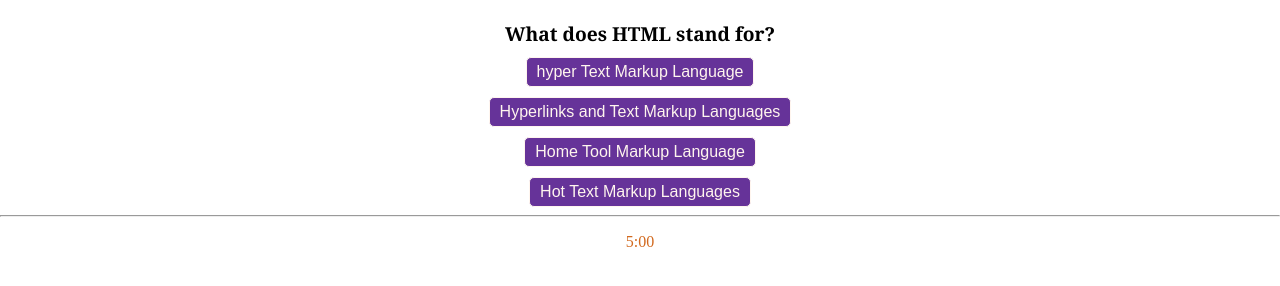
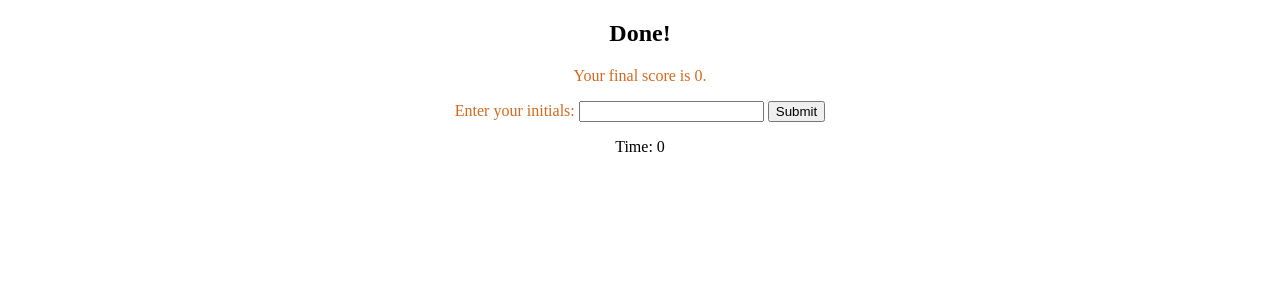
Before and after one commit to ckangkolo16/quizhomework, a plain HTML site: page index.html in a window 1280 px wide. Both pictures are taken after a click on the button "Start Quiz". Drawn offline with Linux system fonts and the light colour scheme.

Commit message:
created Score display, restructured question format, refactored startquiz, startquestion and checkanswer functions

```diff
--- a/index.html
+++ b/index.html
@@ -13,34 +13,46 @@
 
 
   <div id="container">
+    <div class="firstScreen" id="start"  >
         <button id="startBtn" class="btn" >Start Quiz</button>
       </div>
 
 
     <div id="quiz">
-      <div id="questionsEl" class="hide"></div>
+
+      <div id="questionsEl" class="hide">
+      <h2 id="titleEl"></h2>
+
+       <div id="choicesEl" class="choices">
 
 
-      <div id="choicesEl">
-        <button class="choice" id="choice1" onclick="checkAnswer ('choice1')"></button>
-        <div></div>
-        <button class="choice" id="choice2" onclick="checkAnswer ('choice2')"></button>
-        <div></div>
-        <button class="choice" id="choice3" onclick="checkAnswer ('choice3')"></button>
-        <div></div>
-        <button class="choice" id="choice4" onclick="checkAnswer ('choice4')"></button>
+      </div>
 
-        <hr>
 
-      </div>
+
+
+
+
+
     </div>
 
 
-    <div id="timer"> <p>5:00</p></div>
-    <div id="scoreContainer"></div>
+
+     <div id="scoreContainer" class="hide">
+        <h2>Done!</h2>
+        <p>Your final score is <span id="finalScore"></span>.</p>
+        <p>
+          Enter your initials: <input type="text" id="initials" max="3" />
+          <button id="submitbtn">Submit</button>
+        </p>
+      </div>
+
+
+    <div class="timer">Time: <span id="timer">0</span></div>
+
     <div id="feedback" class="feedback hide"></div>
 
-
+</div>
 
     <script src="script.js"></script>
 </body>
--- a/script.js
+++ b/script.js
@@ -1,339 +1,287 @@
 //elements for questions screen
 let start = document.getElementById("startBtn");
-let quiz = document.getElementById('quiz');
+let quiz = document.getElementById("quiz");
 let questionsEl = document.getElementById("questionsEl");
+let timerEl = document.getElementById("timer");
+let choicesEl = document.getElementById("choicesEl");
+//feedback right wrong answer (if else statements)
+let feedback = document.getElementById("feedback");
+let submitbtn = document.getElementById("submitbtn");
 
-let choicesEl = document.getElementById("choicesEl");
+//end screen
+let intialsElement = document.getElementById("initials");
 
-let choice1 = document.getElementById('choice1');
-let choice2 = document.getElementById('choice2');
-let choice3 = document.getElementById('choice3');
-let choice4 = document.getElementById('choice4');
-let timerID = document.getElementById('timer');
-let scoreDis = document.getElementById('scoreContainer')
+let runningQuestion = 0;
+
+let timerId;
+
+let score = 0;
 
 let questions = [
   {
-
     question: "What does HTML stand for?",
-        choice1: "hyper Text Markup Language",
-        choice2: "Hyperlinks and Text Markup Languages",
-        choice3: "Home Tool Markup Language",
-        choice4: "Hot Text Markup Languages",
-        correct: "choice1"
-
+    choices: [
+      "hyper Text Markup Language",
+      "Hyperlinks and Text Markup Languages",
+      "Home Tool Markup Language",
+      "Hot Text Markup Languages",
+    ],
+    correct: "hyper Text Markup Language",
   },
   {
-
     question: "Inside which HTML element do we put the JavaScript? ",
-        choice1: "<script> ",
-        choice2: "<js> ",
-        choice3: "<javascript> ",
-        choice4: "<scripting> ",
-        correct: "choice1 "
-
+    choices: ["<script> ", "<js> ", "<javascript> ", "<scripting> "],
+    correct: "<script> ",
   },
   {
+    question:
+      'What is the correct JavaScript syntax to change the content of the HTML element?  <p id="demo">This is a demonstration.</p>',
 
-        question: "What is the correct JavaScript syntax to change the content of the HTML element?  <p id=\"demo\">This is a demonstration.</p>",
-
-        choice1: " document.getElementByName(\"p\").innerHTML=\"Hello World!\"",
-        choice2: "document.getElement(\"p\").innerHTML =\"Hello World!\" ",
-        choice3: "#demo.innerHTML=\"Hello World!;",
-        choice4: "document.getElementById(\"demo\").innerHTML=\"Hello World!\"",
-        correct: "choice4 "
-
+    choices: [
+      ' document.getElementByName("p").innerHTML="Hello World!"',
+      'document.getElement("p").innerHTML ="Hello World!" ',
+      '#demo.innerHTML="Hello World!;',
+      'document.getElementById("demo").innerHTML="Hello World!"',
+    ],
+    correct: 'document.getElementById("demo").innerHTML="Hello World!"',
   },
   {
-
     question: "Where is the correct place to insert a JavaScript? ",
-        choice1: "Both the <head> section and the <body> section are correct ",
-        choice2: "The <body> section ",
-        choice3: "The <head> section ",
-        choice4: " The script file",
-        correct: " choice1"
-
+    choices: [
+      "Both the <head> section and the <body> section are correct ",
+      "The <body> section ",
+      "The <head> section ",
+      " The script file",
+    ],
+    correct: "Both the <head> section and the <body> section are correct ",
   },
   {
-
-        question: "What is the correct syntax for referring to an external script called \"xxx.js\"?",
-        choice1: "<script sref=\"xxx.js\">",
-        choice2: "<script name=\"xxx.js\"> ",
-        choice3: "<script href=\"xxx.js\"> ",
-        choice4: " <script src=\"xxx.js\"> ",
-        correct: "choice4 "
-
+    question:
+      'What is the correct syntax for referring to an external script called "xxx.js"?',
+    choices: [
+      '<script sref="xxx.js">',
+      '<script name="xxx.js"> ',
+      '<script href="xxx.js"> ',
+      ' <script src="xxx.js"> ',
+    ],
+    correct: '<script src="xxx.js"> ',
   },
   {
-
     question: "The external JavaScript file must contain the <script> tag. ",
-        choice1: "True ",
-        choice2: "False",
-        correct: " choice2"
-
+    choices: ["True ", "False"],
+    correct: "False",
   },
   {
-
-        question: "How do you write \"Hello World\" in an alert box? ",
-        choice1: "alertBox(\"Hello World\");",
-        choice2: "msgBox(\"Hello World\"); ",
-        choice3: "alert(\"Hello World\");",
-        choice4: "msg(\"Hello World\"); ",
-        correct: "choice3 "
-
+    question: 'How do you write "Hello World" in an alert box? ',
+    choices: [
+      'alertBox("Hello World");',
+      'msgBox("Hello World"); ',
+      'alert("Hello World");',
+      'msg("Hello World"); ',
+    ],
+    correct: 'alert("Hello World");',
   },
   {
-
     question: "How do you create a function in JavaScript? ",
-        choice1: "function myFunction() ",
-        choice2: "function:myFunction() ",
-        choice3: "function = myFunction() ",
-        choice4: "createfn = myFunction() ",
-        correct: "choice1 "
-
+    choices: [
+      "function myFunction() ",
+      "function:myFunction() ",
+      "function = myFunction() ",
+      "createfn = myFunction() ",
+    ],
+    correct: "function myFunction() ",
   },
   {
-
     question: "How to write an IF statement in JavaScript? ",
-        choice1: "if i = 5 then ",
-        choice2: "if i == 5 then ",
-        choice3: "if i = 5 ",
-        choice4: "if (i==5) ",
-        correct: "choice2 "
-
+    choices: ["if i = 5 then ", "if i == 5 then ", "if i = 5 ", "if (i==5) "],
+    correct: "if i == 5 then ",
   },
   {
-
-        question: "How to write an IF statement for executing some code if \"i\" is NOT equal to 5? ",
-        choice1: "if (i<>5) ",
-        choice2: "if i <> 5 ",
-        choice3: "if (i !=5) ",
-        choice4: "if i=!5 then ",
-        correct: "choice3 "
-
+    question:
+      'How to write an IF statement for executing some code if "i" is NOT equal to 5? ',
+    choices: ["if (i<>5) ", "if i <> 5 ", "if (i !=5) ", "if i=!5 then "],
+    correct: "if (i !=5) ",
   },
   {
-
     question: "How does a WHILE loop start?",
-        choice1: "while (i <= 10;i++) ",
-        choice2: "while i= 1 to 10 ",
-        choice3: "while (i <= 10) ",
-        choice4: "while (i ! 10) ",
-        correct: "choice3 "
-
+    choices: [
+      "while (i <= 10;i++) ",
+      "while i= 1 to 10 ",
+      "while (i <= 10) ",
+      "while (i ! 10) ",
+    ],
+    correct: "while (i <= 10) ",
   },
   {
-
     question: "How does a FOR loop start? ",
-        choice1: "for (i <= 5;i++) ",
-        choice2: "(i= 0; i <=5) ",
-        choice3: " i= 1 to 5",
-        choice4: "for (i= 0; i <= 5; i++) ",
-        correct: "choice4 "
-
+    choices: [
+      "for (i <= 5;i++) ",
+      "(i= 0; i <=5) ",
+      " i= 1 to 5",
+      "for (i= 0; i <= 5; i++) ",
+    ],
+    correct: "for (i= 0; i <= 5; i++) ",
   },
   {
     question: "How can you add a comment in a JavaScript? ",
-        choice1: "<!--This is a comment--> ",
-        choice2: "//This is a comment",
-        choice3: "'This is a comment' ",
-        choice4: "**This is a comment** ",
-        correct: "choice2 "
-
+    choices: [
+      "<!--This is a comment--> ",
+      "//This is a comment",
+      "'This is a comment' ",
+      "**This is a comment** ",
+    ],
+    correct: "//This is a comment",
   },
   {
-
     question: "What is the correct way to write a JavaScript array? ",
-        choice1: "var colors =(1:\"red\", 2:\"green\", 3:\"blue\") ",
-        choice2: "var colors =[\"red\", \"green\", \"blue\"] ",
-        choice3: "var colors = \"red\", \"green\", \"blue\" ",
-        choice4: "colors = red, green, blue",
-        correct: "choice2 "
-
+    choices: [
+      'var colors =(1:"red", 2:"green", 3:"blue") ',
+      'var colors =["red", "green", "blue"] ',
+      'var colors = "red", "green", "blue" ',
+      "colors = red, green, blue",
+    ],
+    correct: 'var colors =["red", "green", "blue"] ',
   },
   {
-
     question: "How do you round the number 7.25, to the nearest integer? ",
-        choice1: "round(7.25) ",
-        choice2: "rnd(7.25) ",
-        choice3: "Math.round(7.25) ",
-        choice4: "Math.rnd(7.25) ",
-        correct: "choice3 "
-
+    choices: [
+      "round(7.25) ",
+      "rnd(7.25) ",
+      "Math.round(7.25) ",
+      "Math.rnd(7.25) ",
+    ],
+    correct: "Math.round(7.25) ",
   },
   {
-
     question: "How do you find the number with the highest value of x and y?",
-        choice1: "Math.ceil(x,y) ",
-        choice2: "Math.max(x,y) ",
-        choice3: "ceil(x,y) ",
-        choice4: "top(x,y) ",
-        correct: "choice2 "
-
+    choices: ["Math.ceil(x,y) ", "Math.max(x,y) ", "ceil(x,y) ", "top(x,y) "],
+    correct: "Math.max(x,y) ",
   },
   {
-
     question: "What event occurs when the user clicks on an HTML element? ",
-        choice1: "onmouseclick ",
-        choice2: "onmouseover ",
-        choice3: "onchange ",
-        choice4: "onclick ",
-        correct: "choice4 "
-
+    choices: ["onmouseclick ", "onmouseover ", "onchange ", "onclick "],
+    correct: "onclick ",
   },
   {
-
     question: "Which operator is used to assign a value to a variable?",
-        choice1: "x",
-        choice2: "-",
-        choice3: "*",
-        choice4: "=",
-        correct: "choice4 "
-
+    choices: ["x", "-", "*", "="],
+    correct: "=",
   },
   {
-
     question: "JavaScript is the same as Java. ",
-        choice1: "True ",
-        choice2: "False ",
-        correct: "False "
-
+    choices: ["True ", "False "],
+    correct: "False ",
   },
   {
-
     question: "What will the following code return: Boolean(10>9) ",
-        choice1: "True ",
-        choice2: "False",
-        choice3: "NaN ",
-        choice4: "Greater ",
-        correct: "choice1 "
-
+    choices: ["True ", "False", "NaN ", "Greater "],
+    correct: "True ",
   },
-]
-
-
-
-const lastQuestion = questions.length - 1;
-let runningQuestion = 0;
+];
 
 //inital fuction to start quiz
 
 function startquiz() {
+  var firstScreen = document.getElementById("start");
+  firstScreen.setAttribute("class", "hide");
 
+  questionsEl.removeAttribute("class");
 
+  timerId = setInterval(startTimer, 1000);
 
-    //get start screen by id
-    var startscreen = document.getElementById('startBtn');
-
+  timerEl.textContent = time;
 
   startQuestion();
-
 }
 
+let time = questions.length * 15;
+let lastQuestion = questions.length - 1;
 
+function startQuestion() {
+  let quest = questions[runningQuestion];
 
-startBtn.onclick = startquiz;
+  var titleEl = document.getElementById("titleEl");
+  titleEl.textContent = quest.question;
 
+  choicesEl.innerHTML = "";
 
+  quest.choices.forEach(function (choice, i) {
+    var options = document.createElement("button");
+    options.setAttribute("class", "choice");
+    options.setAttribute("value", choice);
 
-//render questions
-var button = document.getElementById('startBtn')
-    button.addEventListener('click',hideshow,false);
+    options.textContent = i + 1 + ". " + choice;
+
+    options.onclick = checkAnswer();
+
+    choicesEl.appendChild(options);
+  });
+}
+
+var button = document.getElementById("startBtn");
+button.addEventListener("click", hideshow, false);
 
 function hideshow() {
-        document.getElementById('startBtn').style.display = 'block';
-        this.style.display = 'none'
+  document.getElementById("startBtn").style.display = "block";
+  this.style.display = "none";
 }
 
-
-
-function startQuestion() {
-    let q = questions[runningQuestion];
-
-    questionsEl.textContent = q.question;
-    choice1.textContent = q.choice1;
-    choice2.textContent = q.choice2;
-    choice3.textContent = q.choice3;
-    choice4.textContent = q.choice4;
-
-
-
-};
-
-
-
-
-
-//check answer
-let score = 0;
-
-function checkAnswer(answer) {
-    if (answer === questions[runningQuestion].correct) {
+function checkAnswer() {
+  if (this.value === questions[runningQuestion].correct) {
     score++;
     feedback.textContent = "Correct";
     //answer is correct
+  } else {
+    time -= 15;
+
+    if (time < 0) {
+      time = 0;
     }
-    else {
+    timerEl.textContent = time;
     feedback.textContent = "Wrong!";
   }
 
+  feedback.setAttribute("class", "feedback");
+  setTimeout(function () {
+    feedback.setAttribute("class", "feeback hide");
+  }, 1000);
+
+  runningQuestion++;
 
   if (runningQuestion < lastQuestion) {
-        runningQuestion++;
     startQuestion();
-
-    }
-    else {
-        finalScore();
+  } else {
+    endQuiz();
   }
 }
 
+function endQuiz() {
+  clearInterval(timerId);
+
+  let scoreDis = document.getElementById("scoreContainer");
+  scoreDis.removeAttribute("class");
+
+  let finalScore = document.getElementById("finalScore");
+  finalScore.textContent = time;
+
+  questionsEl.setAttribute("class", "hide");
+}
 
 //score render
-function finalScore(){
+function finalScore() {
   scoreDis.style.display = "block";
 
   let totalScore = Math.round(100 * (score / questions.length));
 }
 
+//function to take time away/use clock
+function startTimer() {
+  time--;
+  timerEl.textContent = time;
 
-
-
-
-//blank variable for the timer
-//time variable
-
-
-
-//selecting start button
-
-//end screen
-var intialsElement = document.getElementById("initals");
-
-//feedback right wrong answer (if else statements)
-var feedback = document.getElementById('feedback');
-var submitbtn = document.getElementById('submitbtn');
-
-
-
-
-
-
-//function to take time away/use clock
-function starttimer() {
-
-
-    // questions.length *15;
+  if (time <= 0) {
+    endQuiz();
+  }
 }
 
-//questionsEl.removeAttribute("class");
-    //set interval for timer
-    timerVar = setInterval(starttimer, 1000);
-    //set timer
-    timerID.textContent = time;
-    //call function to start questions
-
-
-//render end screen
-//clear timeer
-//time = final score
+startBtn.onclick = startquiz;
```
Also changed, not shown: style.css (+12 -14 lines). Lines whose indentation alone changed are shown as unchanged.
